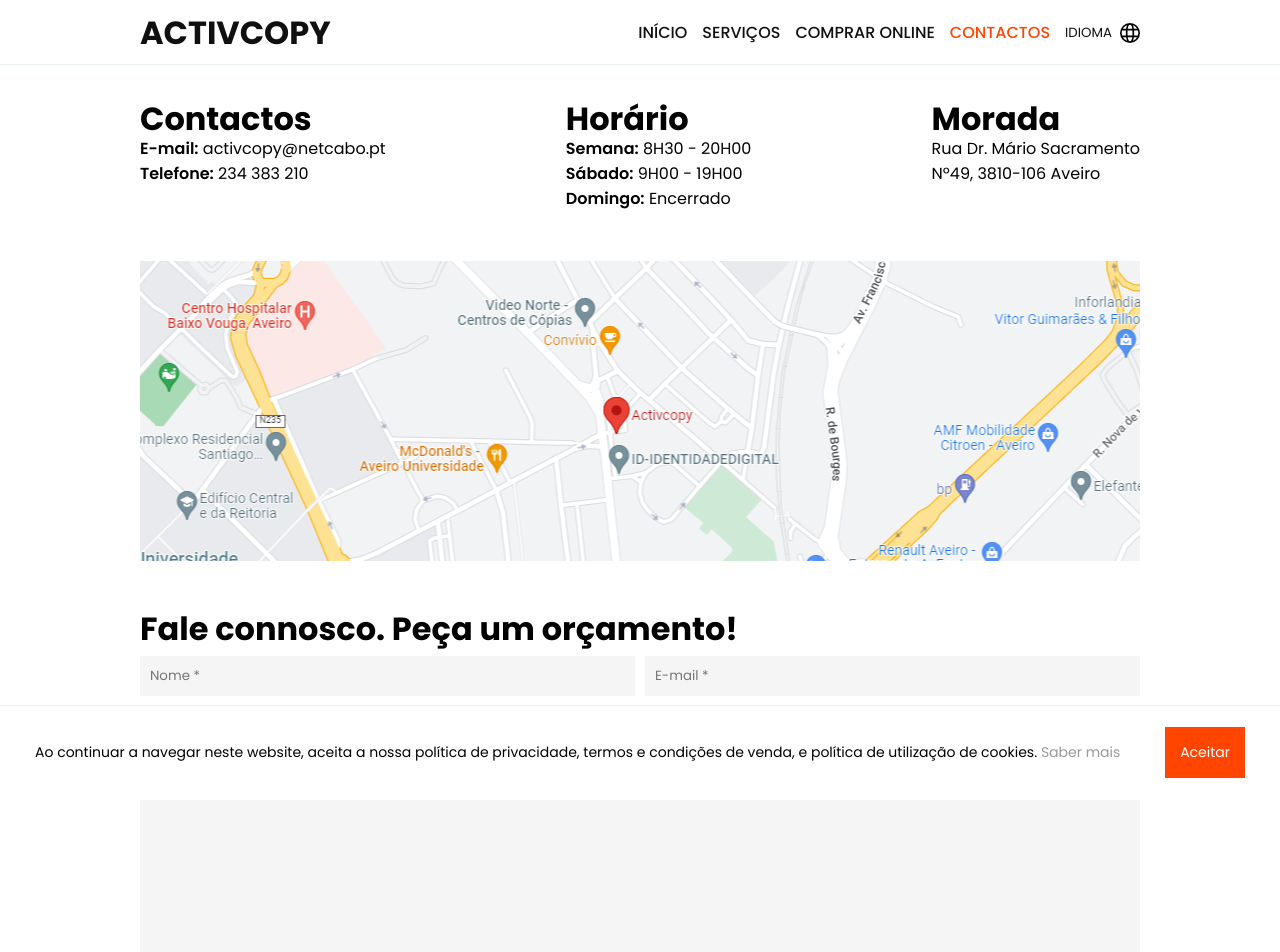
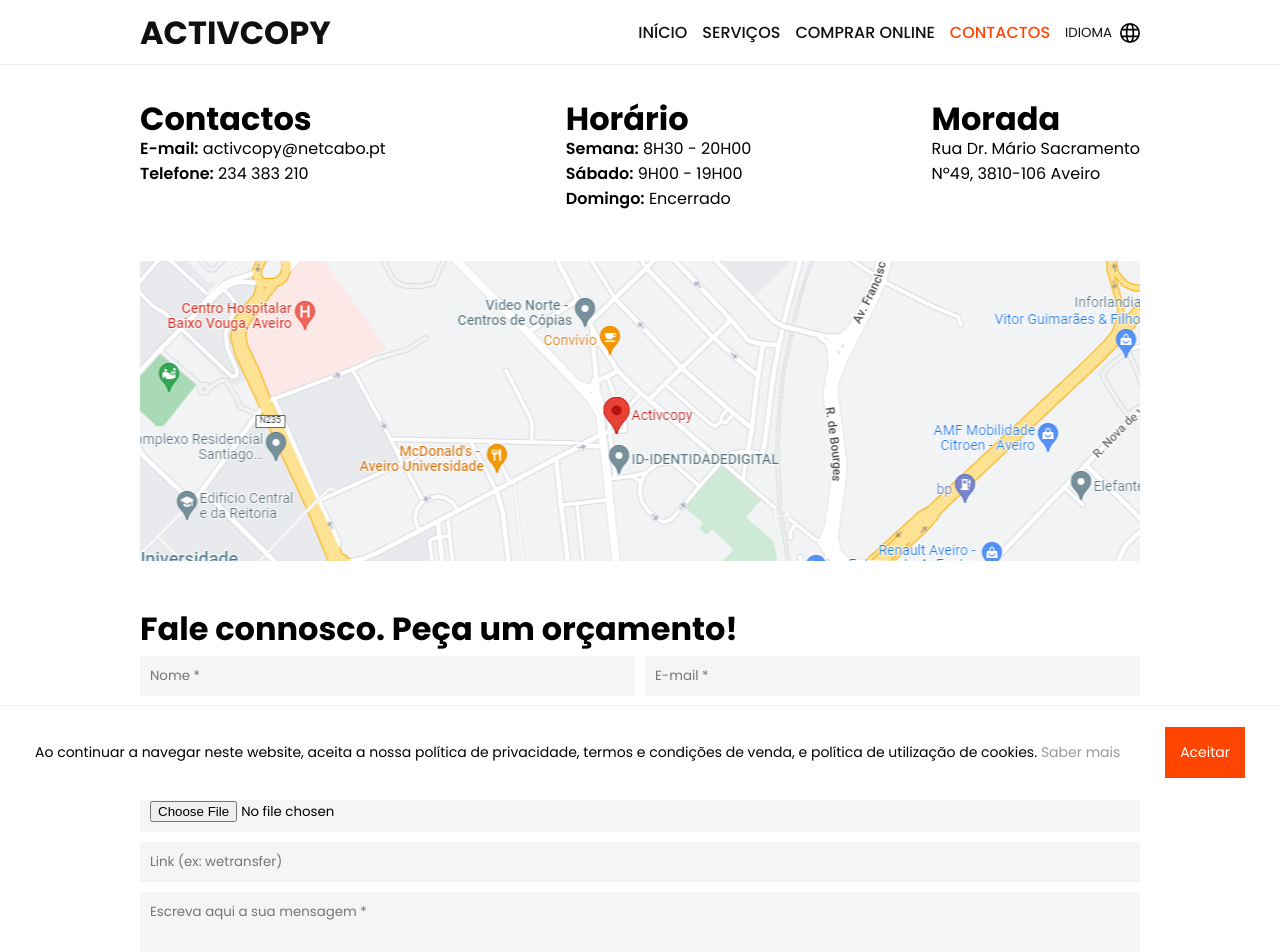
Before and after one commit to tquintal/activcopy, a React (Create React App) app: page /contact in a window 1280 px wide. Shown: the top 952 px of the page. Built offline with nearby package versions, Linux system fonts and the light colour scheme.

Commit message:
contact page form update

```diff
--- a/src/style/App.css
+++ b/src/style/App.css
@@ -715,6 +715,13 @@
   }
 }
 
+.contact-form-attachment {
+  display: flex;
+  flex-direction: column;
+  grid-gap: 10px;
+  gap: 10px;
+}
+
 .footer {
   height: 65px;
   background-color: #eaeff2;
--- a/src/views/Contact.jsx
+++ b/src/views/Contact.jsx
@@ -56,8 +56,14 @@
                             <input type='text' name='Assunto' placeholder={t('Form.Subject')} required></input>
                         </div>
                     </div>
+                    <label className='contact-form-attachment'>
+                        <div>
+                            Carregar imagem <span className='shop-attachment-img'>(1mb máx)</span> ou link <span className='shop-attachment-img'>(opcional)</span>
+                        </div>
+                        <input type='file' name='Anexo' accept='.zip, .tar, .7z, audio/*, video/*, image/*'></input>
+                        <input type='url' name='Link' placeholder='Link (ex: wetransfer)'></input>
+                    </label>
                     <textarea name='Mensagem' placeholder={t('Form.TextArea')} className='message-textarea' required />
-                    <input type='file' name='Attachment' accept='.zip, .tar, .7z, audio/*, video/*, image/*'></input>
                     <p>{t('Form.Info')}</p>
                     <button type='submit'>{t('Form.Button')}</button>
                     <input type='hidden' name='_next' value='http://activcopy.pt/thank-you' />
```
